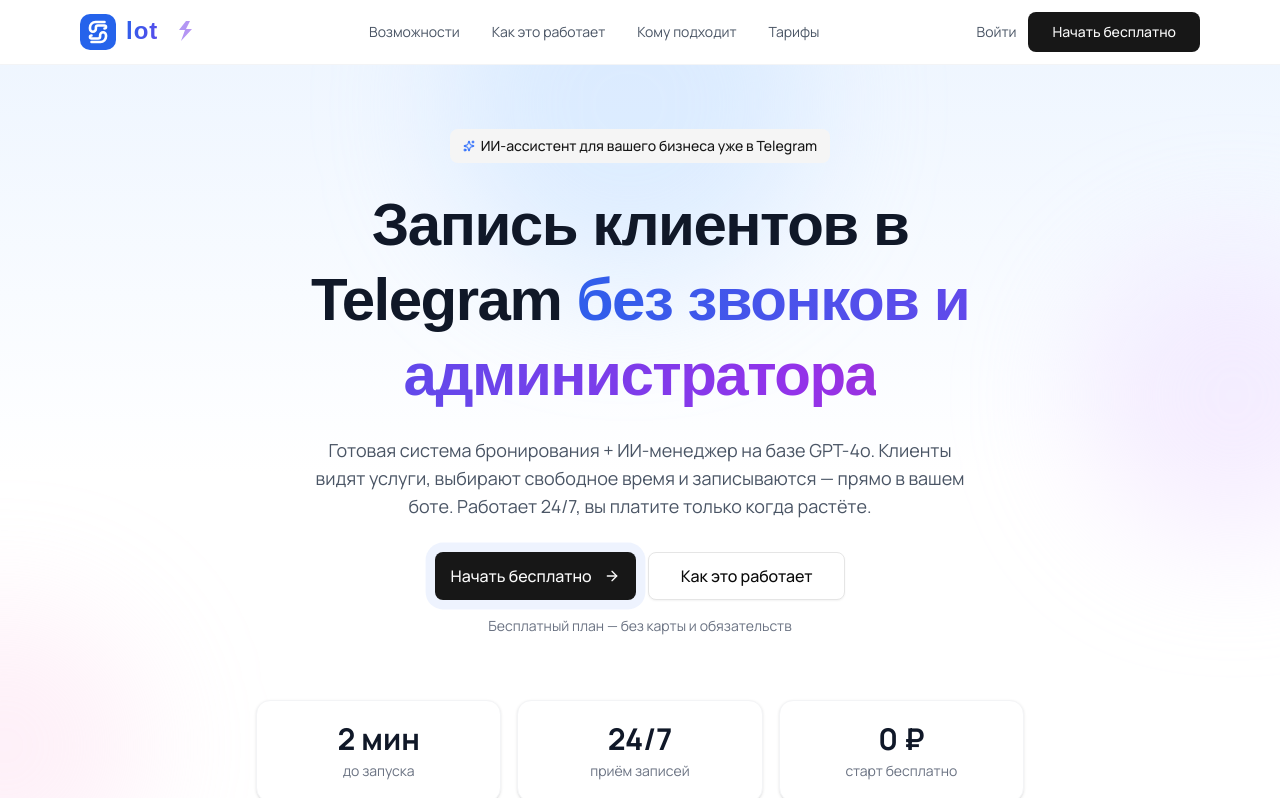
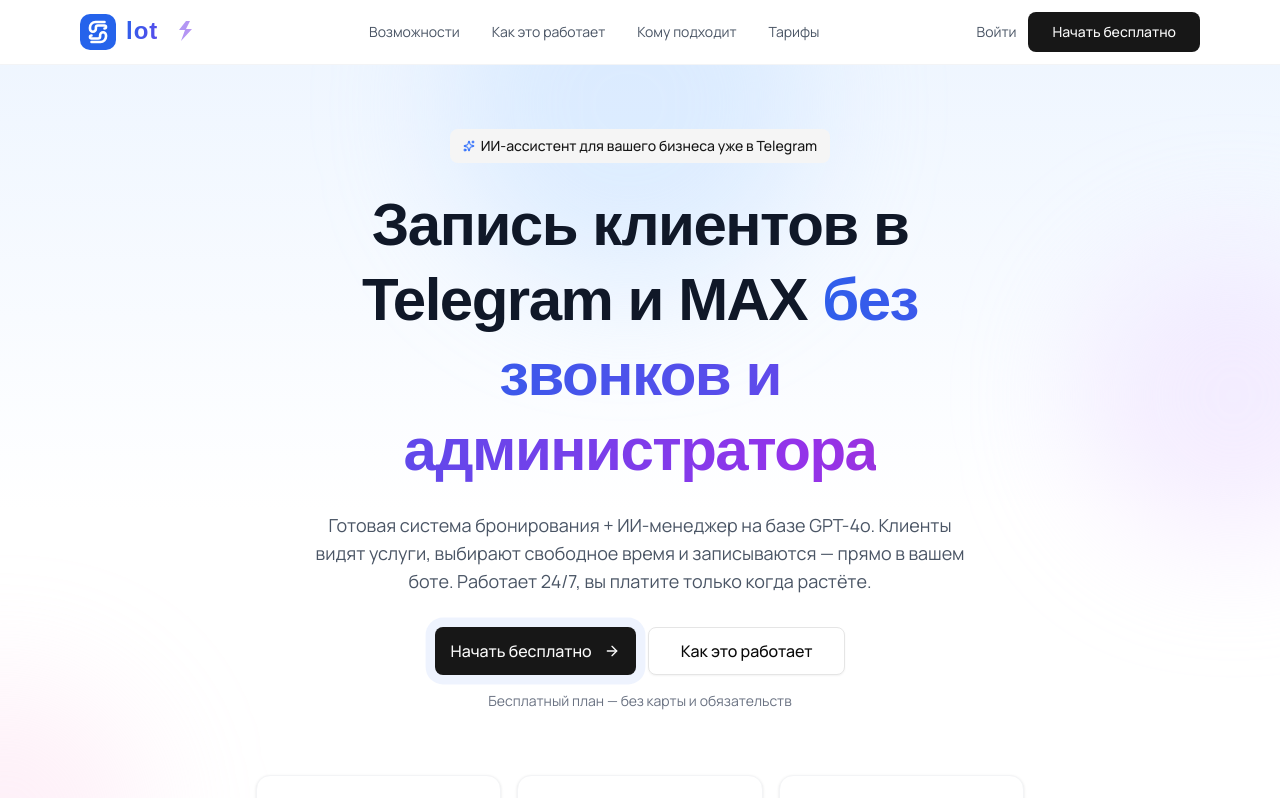
Before and after one commit to dimzes1985/telegram-mini-app, a Next.js app: page / in a window 1280 px wide. Shown: the top 798 px of the page. Built offline with nearby package versions, Linux system fonts and the light colour scheme; a web font is replaced by a local one.

Commit message:
fix: landing H1 mentions MAX, dedupe free plan in admin billing

```diff
--- a/src/app/admin/billing/page.tsx
+++ b/src/app/admin/billing/page.tsx
@@ -93,7 +93,13 @@
     return <div className="text-center py-12 text-gray-500">Загрузка...</div>;
   }
 
-  const plans = status ? [...status.available_plans, FREE_PLAN].sort((a, b) => a.price_monthly_rub - b.price_monthly_rub) : [FREE_PLAN];
+  // available_plans already includes the free plan (PLANS contains it),
+  // so only fall back to FREE_PLAN when the API returns nothing.
+  const plans = status
+    ? status.available_plans.length > 0
+      ? [...status.available_plans].sort((a, b) => a.price_monthly_rub - b.price_monthly_rub)
+      : [FREE_PLAN]
+    : [FREE_PLAN];
   const currentPlan = status?.current_plan || "free";
 
   return (
--- a/src/app/page.tsx
+++ b/src/app/page.tsx
@@ -250,7 +250,7 @@
             </Badge>
           </div>
           <h1 className="hero-in-delay-1 mx-auto max-w-3xl text-4xl font-bold leading-tight tracking-tight text-gray-900 md:text-6xl">
-            Запись клиентов в Telegram{" "}
+            Запись клиентов в Telegram и MAX{" "}
             <span className="text-gradient font-extrabold">
               без звонков и администратора
             </span>
```
